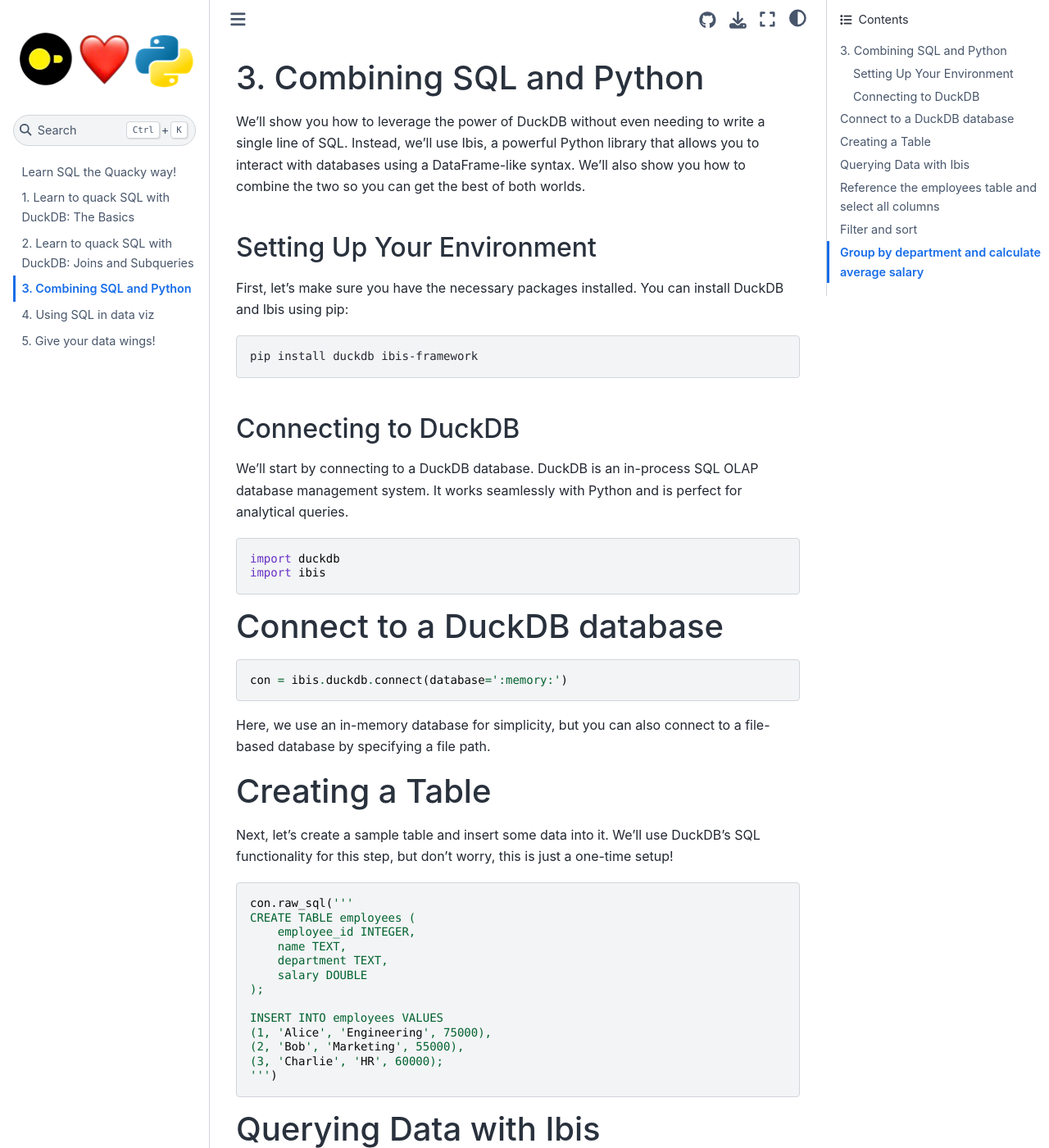
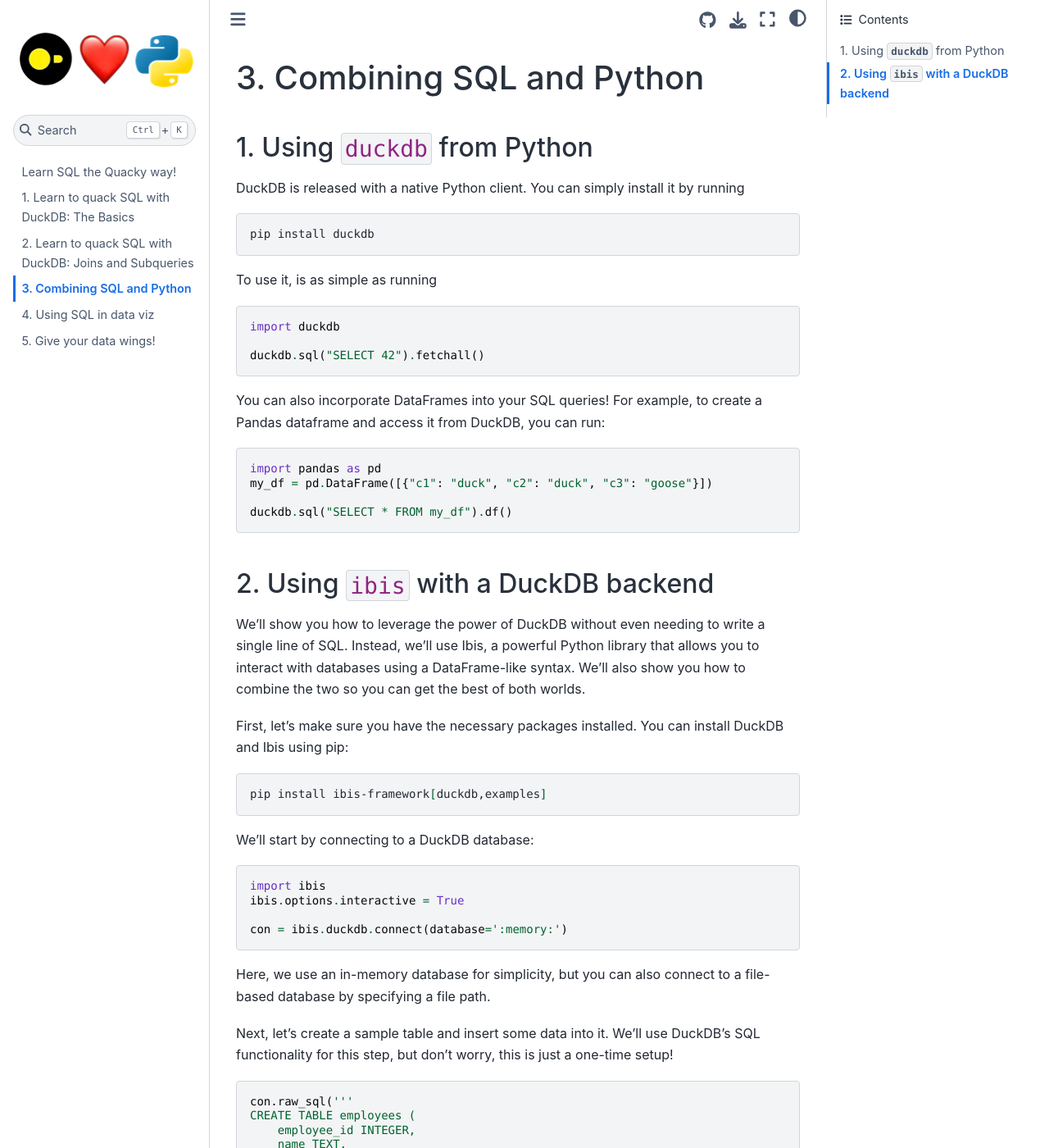
Before and after one commit to MotherDuck-Open-Source/sql-tutorial, a Jupyter Book: the page built from sql-and-python.md, in a window 1280 px wide and 1400 px high. Shown: the whole window at 82% size. Built offline with Jupyter Book 1.0.4 settings and Sphinx 7.4.7 and the Sphinx Book theme 1.1.4, drawn with Linux system fonts in a browser that asks for light colours; some of the changed text lies outside the part shown.

Commit message:
update section 3

````diff
--- a/sql-and-python.md
+++ b/sql-and-python.md
@@ -1,32 +1,50 @@
 # 3. Combining SQL and Python
 
+## 1. Using `duckdb` from Python
+
+DuckDB is released with a native Python client. You can simply install it by running
+
+```bash
+pip install duckdb
+```
+
+To use it, is as simple as running
+
+```python
+import duckdb
+
+duckdb.sql("SELECT 42").fetchall()
+```
+
+You can also incorporate DataFrames into your SQL queries! For example, to create a Pandas dataframe and access it from DuckDB, you can run:
+
+```python
+import pandas as pd
+my_df = pd.DataFrame([{"c1": "duck", "c2": "duck", "c3": "goose"}])
+
+duckdb.sql("SELECT * FROM my_df").df()
+```
+
+## 2. Using `ibis` with a DuckDB backend
+
 We'll show you how to leverage the power of DuckDB without even needing to write a single line of SQL. Instead, we'll use Ibis, a powerful Python library that allows you to interact with databases using a DataFrame-like syntax. We'll also show you how to combine the two so you can get the best of both worlds.
-
-## Setting Up Your Environment
 
 First, let's make sure you have the necessary packages installed. You can install DuckDB and Ibis using pip:
 
 ```bash
-pip install duckdb ibis-framework
+pip install ibis-framework[duckdb,examples]
 ```
 
-## Connecting to DuckDB
-
-We'll start by connecting to a DuckDB database. DuckDB is an in-process SQL OLAP database management system. It works seamlessly with Python and is perfect for analytical queries.
+We'll start by connecting to a DuckDB database:
 
 ```python
-import duckdb
 import ibis
-```
+ibis.options.interactive = True
 
-# Connect to a DuckDB database
-```python
 con = ibis.duckdb.connect(database=':memory:')
 ```
 
 Here, we use an in-memory database for simplicity, but you can also connect to a file-based database by specifying a file path.
-
-# Creating a Table
 
 Next, let's create a sample table and insert some data into it. We'll use DuckDB's SQL functionality for this step, but don't worry, this is just a one-time setup!
 
@@ -46,10 +64,8 @@
 ''')
 ```
 
-# Querying Data with Ibis
 Now that we have a table set up, let's see how we can query this data using Ibis. With Ibis, you can perform operations on your data without writing SQL.
 
-# Reference the employees table and select all columns
 ```python
 employees = con.table('employees')
 all_employees = employees.execute()
@@ -58,10 +74,8 @@
 
 This will fetch all the rows from the employees table and print them out.
 
-Combining SQL Queries with Ibis DataFrame Operations
 One of the powerful features of Ibis is that you can combine SQL queries with DataFrame operations. For example, let's filter employees with a salary greater than 60000 and then sort them by name:
 
-# Filter and sort
 ```python
 high_earners = employees[employees.salary > 60000].sort_by('name')
 result = high_earners.execute()
@@ -71,7 +85,6 @@
 
 Finally, let's see how we can perform more complex operations using only Ibis. Suppose we want to calculate the average salary by department:
 
-# Group by department and calculate average salary
 ```python
 avg_salary_by_dept = employees.groupby('department').aggregate(
     avg_salary=employees.salary.mean()
@@ -79,6 +92,7 @@
 result = avg_salary_by_dept.execute()
 print(result)
 ```
+
 This will give us a DataFrame with the average salary for each department.
 
 And that's it! You've learned how to use Ibis with DuckDB to query and manipulate your data without writing SQL. Happy coding!
````
